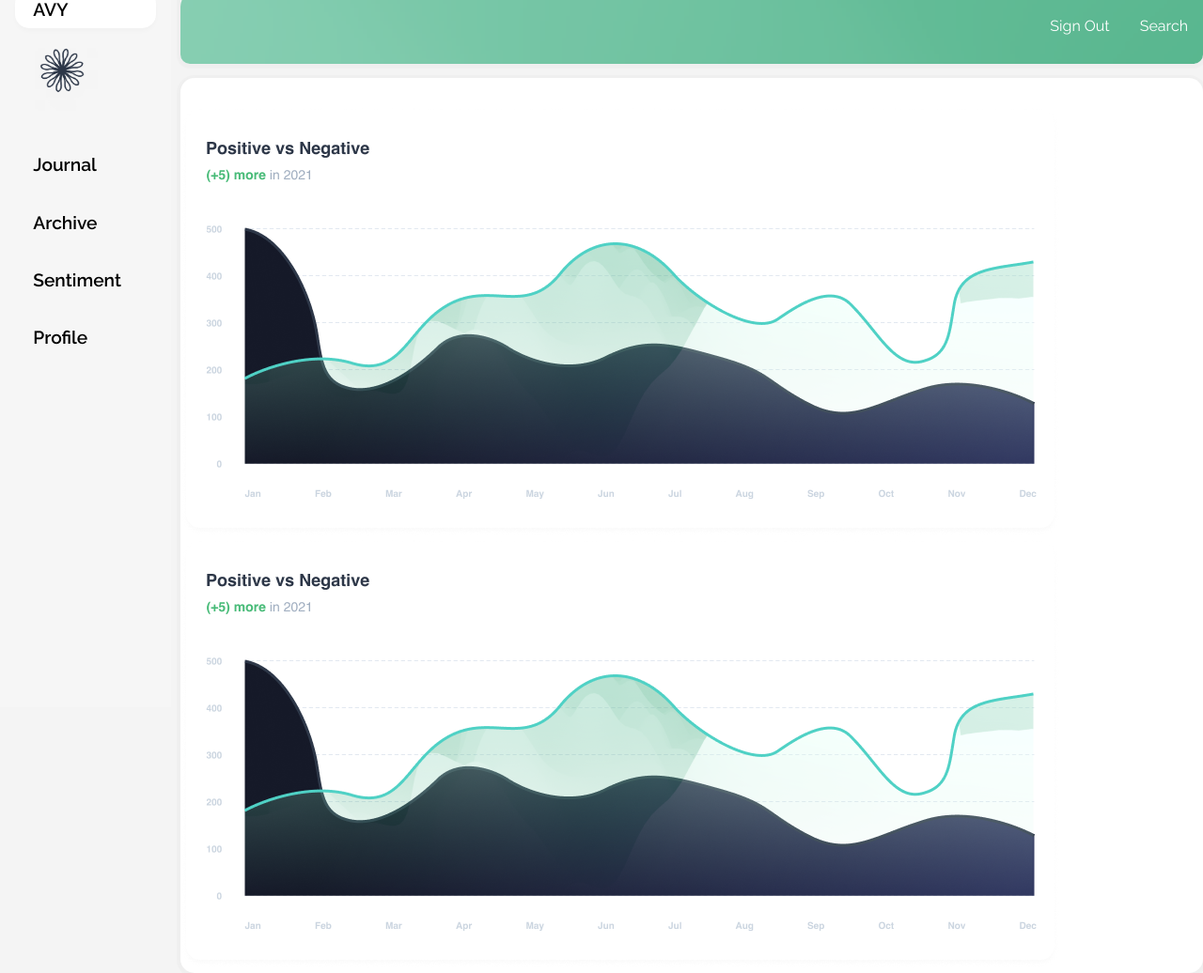
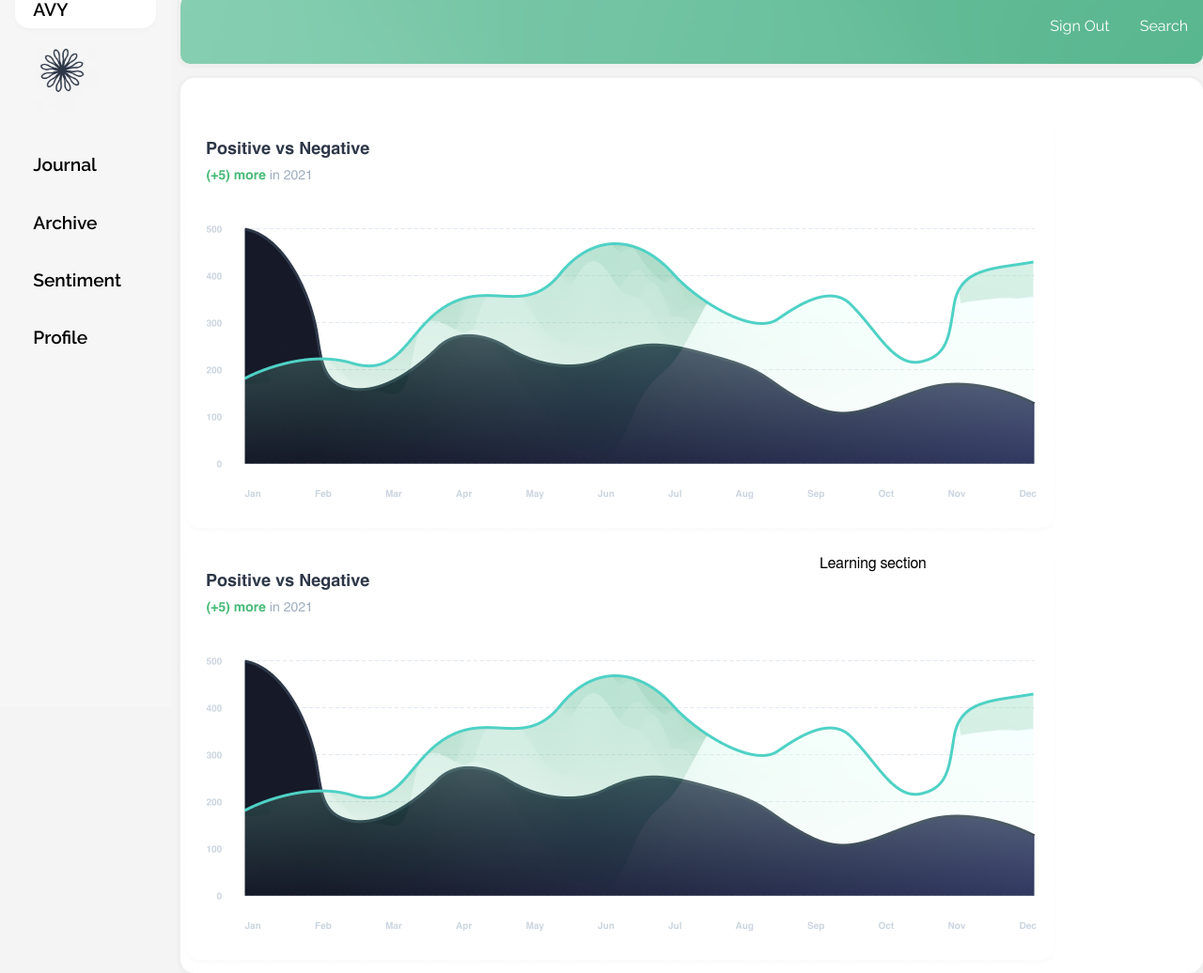
Before and after one commit to ronanpdh/sentiment-analysis, a Django app: page /sentiment/ in a window 1280 px wide; the page is wider, and only the part inside the window is pictured. Shown: the part 47-1083 px from the top of that part at 94% size. Run offline with Django 4.2, Linux system fonts and the light colour scheme; the visitor is signed in with stand-in values (Sample User, id 1); some libraries are stand-ins or nearby versions.

Commit message:
test commit

```diff
--- a/lucid/journal/templates/journal/sentiment.html
+++ b/lucid/journal/templates/journal/sentiment.html
@@ -42,6 +42,10 @@
 
                 <div class="graph-four">
 
+                    <div class="learning">
+                        <p>Learning section</p>
+                    </div>
+
                 </div>
 
             </div>
```
Also changed, not shown: lucid/journal/static/journal/style.css (line endings or trailing spaces).
